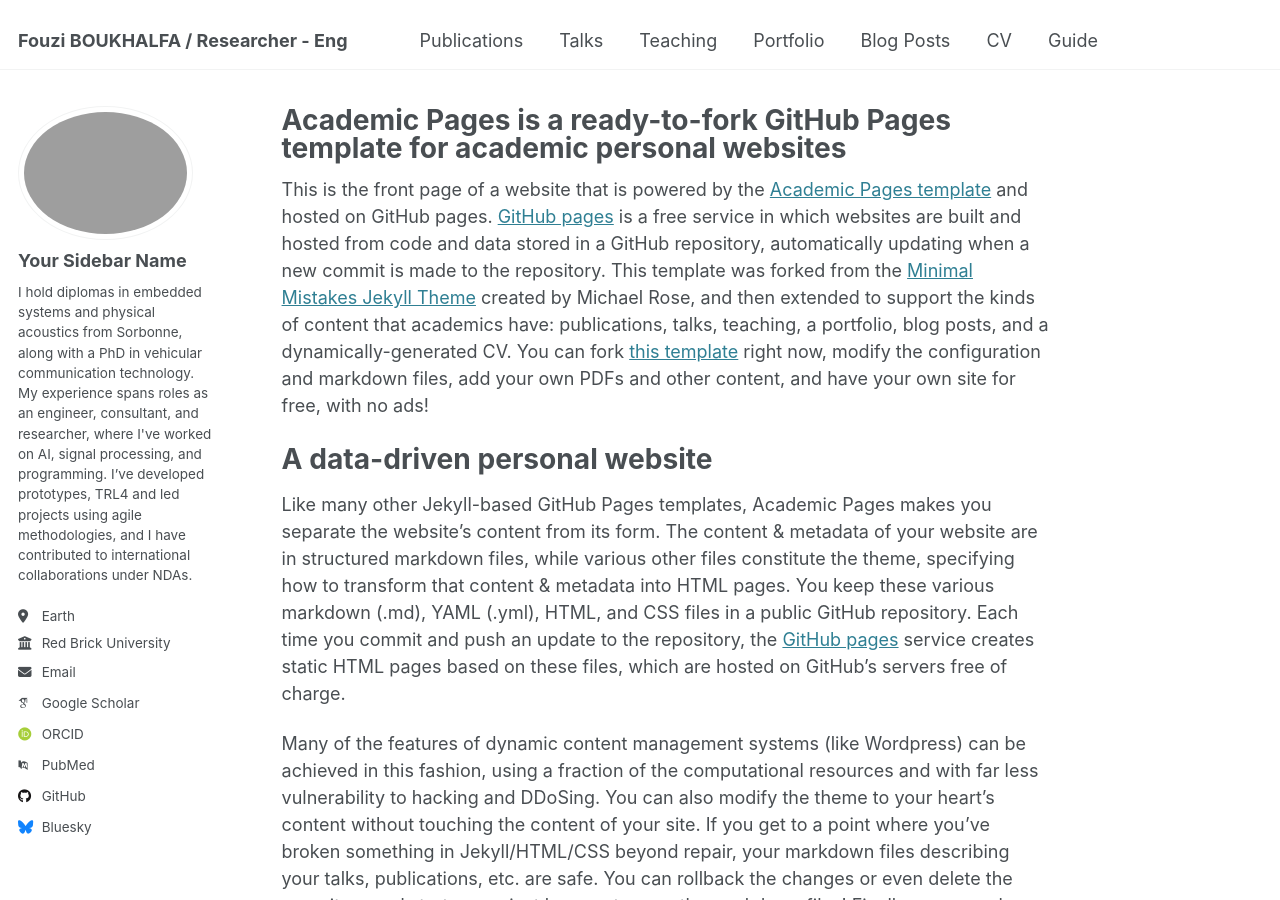
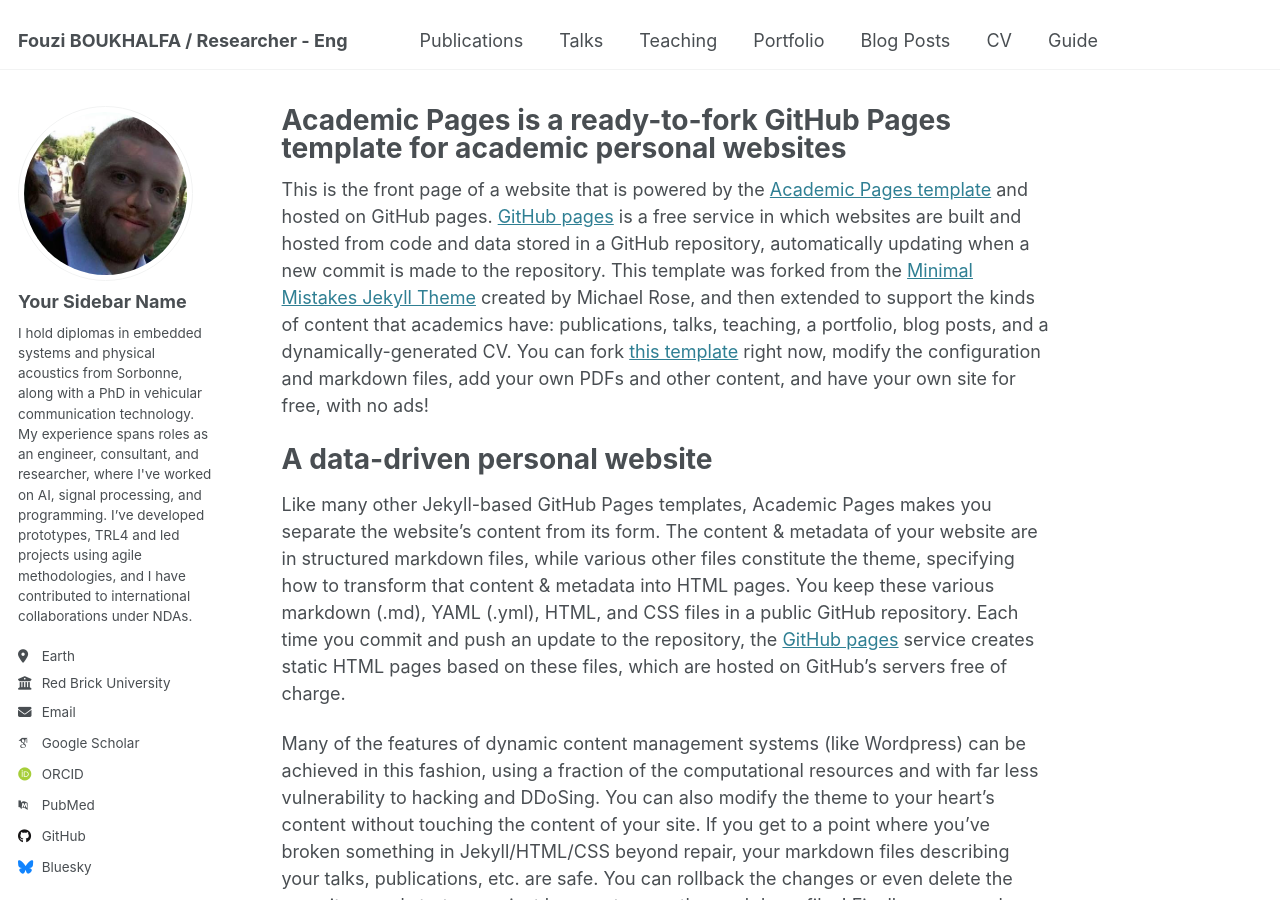
Before and after one commit to FBoukhalfa/FBoukhalfa.github.io, a Jekyll site: the page built from _pages/about.md, in a window 1280 px wide and 900 px high. Built offline with Jekyll 4.4.1, drawn with Linux system fonts in a browser that asks for light colours; some web fonts are replaced.

Commit message:
Update _config.yml

```diff
--- a/_config.yml
+++ b/_config.yml
@@ -22,7 +22,7 @@ repository               : "academicpages/academicpages.github.io"
 #               Additional customization can be done by editing /_includes/author-profile.html
 author:
   # Biographic information
-  avatar           : "WhatsApp Image 2025-03-02 at 10.36.32 AM (1).png"
+  avatar           : "Mypic2.png"
   name             : "Your Sidebar Name"
   pronouns         : # example: "she/her"
   bio              : "I hold diplomas in embedded systems and physical acoustics from Sorbonne,
```
